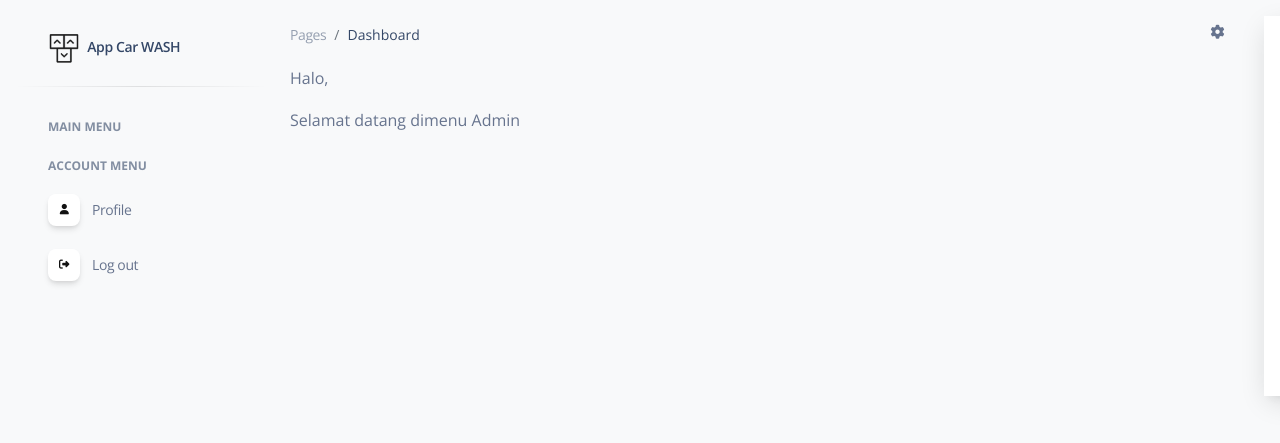
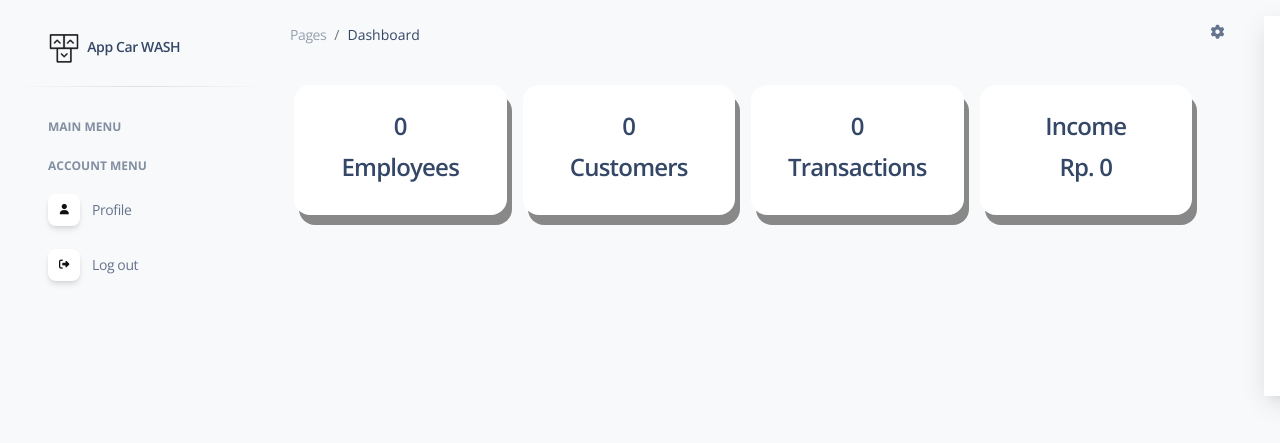
Before and after one commit to adekurniawan22/ci-cuci, a CodeIgniter app: page /ci-cuci/index.php/admin/index in a window 1280 px wide. Shown: the top 443 px of the page. Run offline with CodeIgniter, Linux system fonts and the light colour scheme; data that the repository does not hold is empty; some libraries are stand-ins or nearby versions.

Commit message:
view dashboard

```diff
--- a/application/controllers/Admin.php
+++ b/application/controllers/Admin.php
@@ -11,6 +11,22 @@ class Admin extends CI_Controller
 
     public function index()
     {
+        //get amount of employee
+        $this->db->where_not_in('role_id', 1);
+        $data['employees'] = $this->db->count_all_results('user');
+
+        //get customer
+        $data['customers'] = $this->db->count_all_results('customer');
+
+        //get transaction
+        $this->db->group_by('transaction_id');
+        $data['transactions'] = $this->db->count_all_results('transaction');
+
+        $this->db->select('*');
+        $this->db->from('transaction_details');
+        $this->db->join('vehicle', 'vehicle.vehicle_id = transaction_details.vehicle_id');
+        $data['income'] = $this->db->get()->result_array();
+
         $data['title'] = "Dashboard";
         $this->load->view('templates/sidebar', $data);
         $this->load->view('templates/navbar', $data);
--- a/application/views/admin/dashboard.php
+++ b/application/views/admin/dashboard.php
@@ -1,8 +1,37 @@
-<div class="container" style="margin-left: -8px; width:97%">
-    <div class="row">
-        <div class="col">
-            <p class="text-justify">Halo, <?= $this->session->userdata('username'); ?></p>
-            <p>Selamat datang dimenu Admin</p>
-        </div>
+<style>
+    .container {
+        display: flex;
+        flex-wrap: wrap;
+        padding: 20px;
+    }
+
+    .card {
+        align-items: center;
+        width: 22%;
+        box-shadow: 5px 10px #888888;
+    }
+</style>
+<div class="container">
+    <div class="card text-center p-4 me-3">
+        <h4><?= $employees ?></h4>
+        <h4>Employees</h4>
     </div>
+    <div class="card text-center p-4 me-3">
+        <h4><?= $customers ?></h4>
+        <h4>Customers</h4>
+    </div>
+    <div class="card text-center p-4 me-3">
+        <h4><?= $transactions ?></h4>
+        <h4>Transactions</h4>
+    </div>
+    <div class="card text-center p-4 me-3">
+        <h4>Income</h4>
+        <?php
+        $jincome = 0;
+        foreach ($income as $a) {
+            $jincome += $a['amount'] * $a['price'];
+        }  ?>
+        <h4>Rp. <?= $jincome ?></h4>
+    </div>
+
 </div>
```
